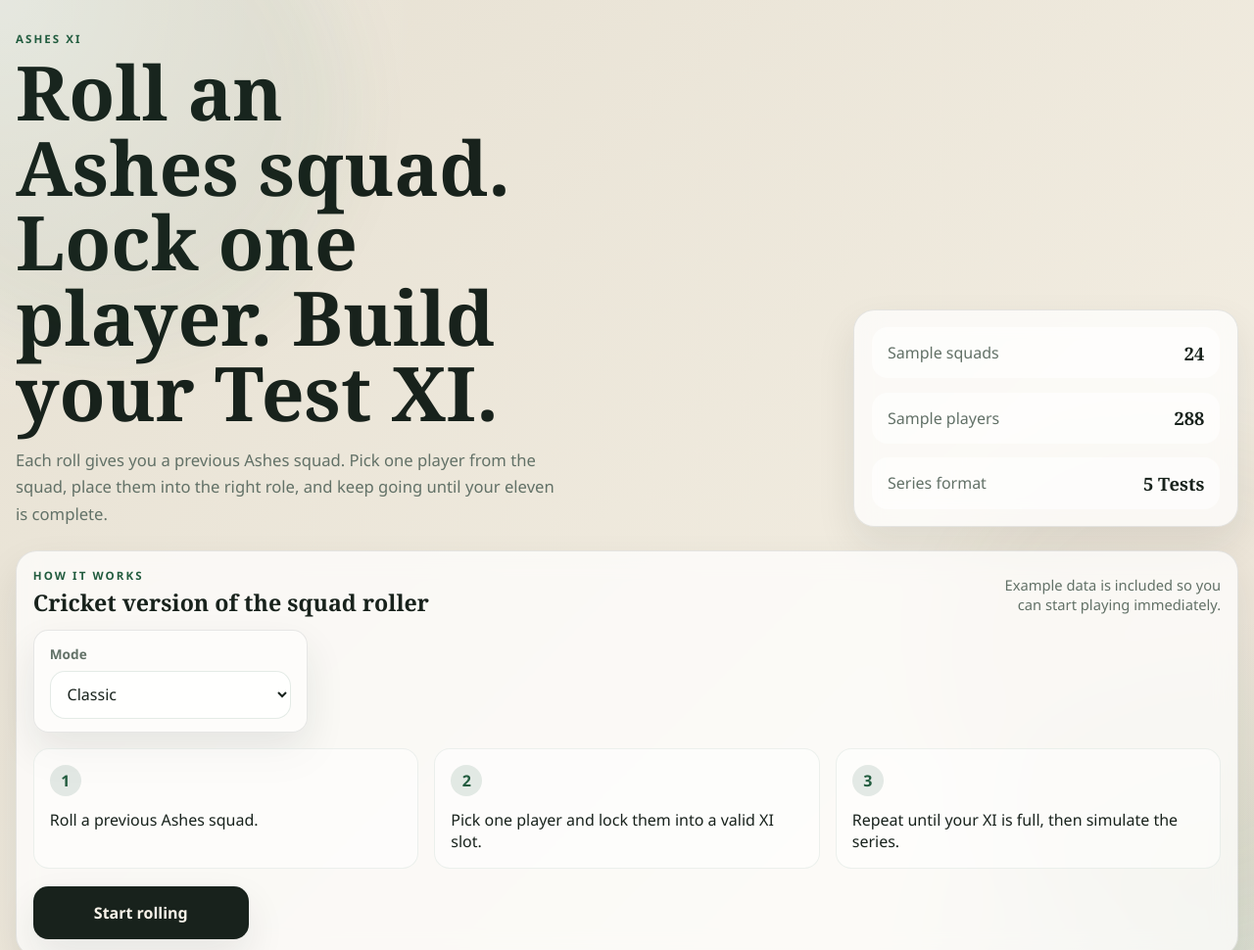
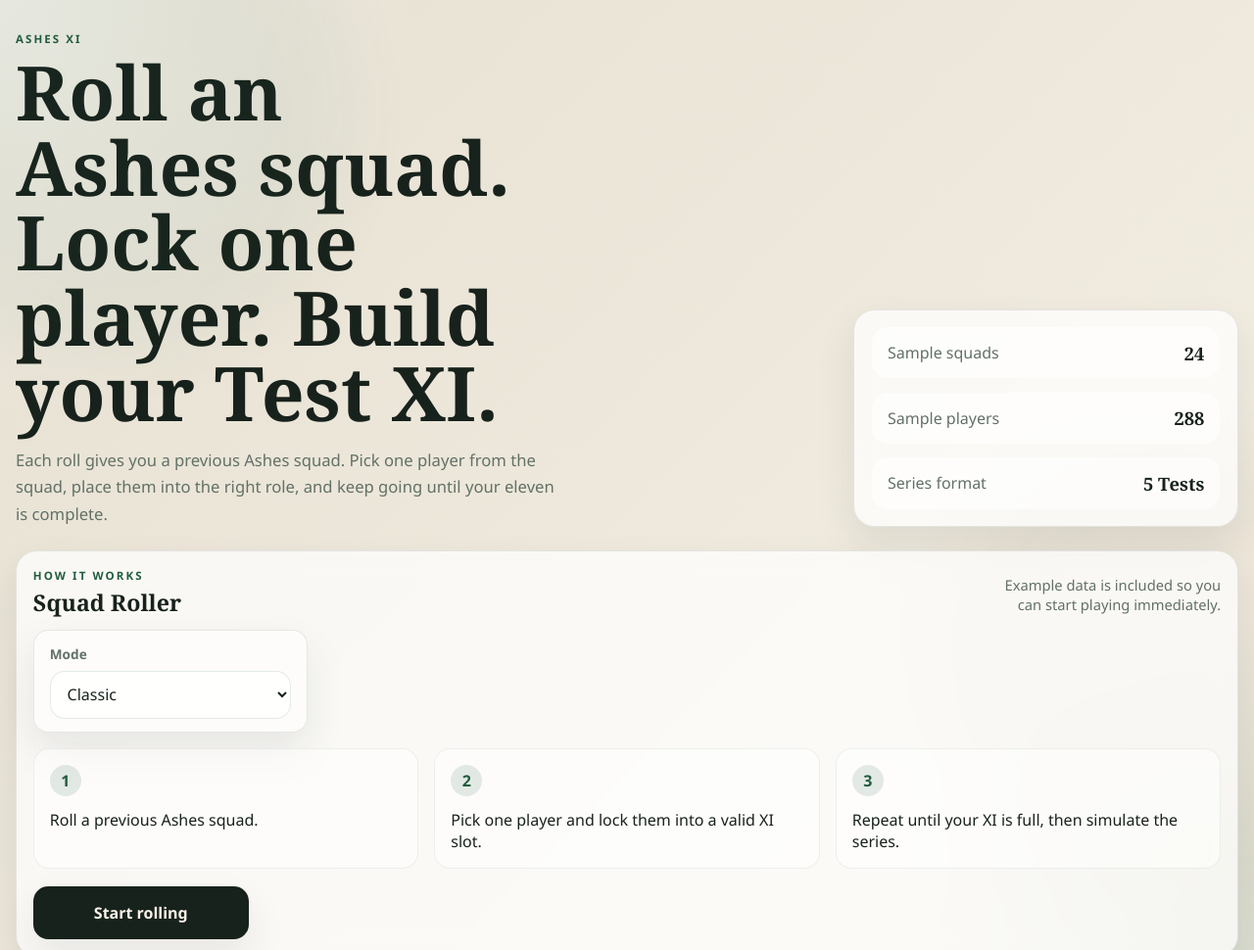
Before and after one commit to datavizmich/ashes_5_0, a plain HTML site: page site/index.html in a window 1280 px wide. Shown: the top 970 px of the page at 98% size. Drawn offline with Linux system fonts and the light colour scheme.

Commit message:
Initial Ashes XI implementation

```diff
--- a/site/index.html
+++ b/site/index.html
@@ -46,7 +46,7 @@
           <div class="panel-header">
             <div>
               <p class="panel-kicker">How it works</p>
-              <h2>Cricket version of the squad roller</h2>
+              <h2>Squad Roller</h2>
             </div>
             <p class="panel-subtitle">Example data is included so you can start playing immediately.</p>
           </div>
```
Also changed, not shown: README.md.
